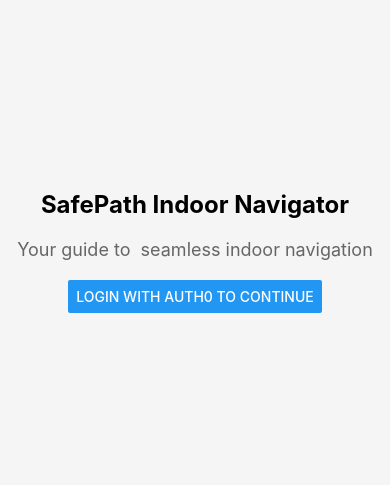
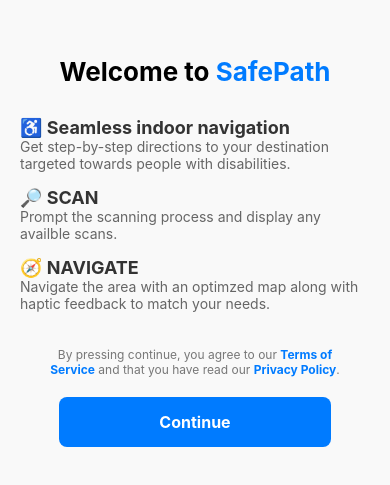
Before and after one commit to Forgi1/EDProject, a React Native app: screen /Auth in a window 390 px wide. Shown: the part 171-656 px from the top of the page. Built offline with nearby package versions, Linux system fonts and the light colour scheme; what react-native-auth0 would draw is missing.

Commit message:
updated authscreen

```diff
--- a/package.json
+++ b/package.json
@@ -20,7 +20,8 @@
     "react-native-reanimated": "^3.16.7",
     "react-native-safe-area-context": "^5.1.0",
     "react-native-screens": "^4.5.0",
-    "react-native-vector-icons": "^10.2.0"
+    "react-native-vector-icons": "^10.2.0",
+    "styled-components": "^6.1.15"
   },
   "devDependencies": {
     "@babel/core": "^7.25.2",
--- a/screens/AuthScreen.tsx
+++ b/screens/AuthScreen.tsx
@@ -1,5 +1,5 @@
 import React from 'react';
-import { View, Text, Button, StyleSheet } from 'react-native';
+import { View, Text, TouchableOpacity, StyleSheet } from 'react-native';
 import Auth0 from 'react-native-auth0';
 
 const auth0 = new Auth0({
@@ -23,9 +23,46 @@
 
   return (
     <View style={styles.container}>
-      <Text style={styles.title}>SafePath Indoor Navigator</Text>
-      <Text style={styles.subheading}>Your guide to  seamless indoor navigation</Text>
-      <Button title="Login with Auth0 to continue" onPress={login} />
+      {/* Title */}
+      <Text style={styles.title}>
+        Welcome to <Text style={styles.titleHighlight}>SafePath</Text>
+      </Text>
+
+      {/* Feature List */}
+      <View style={styles.featureContainer}>
+        <Text style={styles.featureTitle}>♿ Seamless indoor navigation </Text>
+        <Text style={styles.featureDescription}>
+            Get step-by-step directions to your destination targeted towards people with disabilities.
+        </Text>
+      </View>
+
+      <View style={styles.featureContainer}>
+        <Text style={styles.featureTitle}>🔎 SCAN</Text>
+        <Text style={styles.featureDescription}>
+          Prompt the scanning process and display any availble scans.
+        </Text>
+      </View>
+
+      <View style={styles.featureContainer}>
+        <Text style={styles.featureTitle}>🧭 NAVIGATE</Text>
+        <Text style={styles.featureDescription}>
+          Navigate the area with an optimzed map along with haptic feedback to match your needs.
+        </Text>
+      </View>
+
+      {/* Terms & Privacy */}
+      <View style={styles.termsContainer}>
+        <Text style={styles.termsText}>
+          By pressing continue, you agree to our{' '}
+          <Text style={styles.link}>Terms of Service</Text> and that you have read our{' '}
+          <Text style={styles.link}>Privacy Policy</Text>.
+        </Text>
+      </View>
+
+      {/* Continue Button */}
+      <TouchableOpacity style={styles.continueButton} onPress={login}>
+        <Text style={styles.continueButtonText}>Continue</Text>
+      </TouchableOpacity>
     </View>
   );
 };
@@ -33,19 +70,58 @@
 const styles = StyleSheet.create({
   container: {
     flex: 1,
+    backgroundColor: '#f9f9f9',
     justifyContent: 'center',
     alignItems: 'center',
-    backgroundColor: '#f5f5f5',
+    paddingHorizontal: 20,
   },
   title: {
-    fontSize: 24,
+    fontSize: 26,
     fontWeight: 'bold',
-    marginBottom: 20,
+    textAlign: 'center',
+    marginBottom: 30,
   },
-  subheading: {
+  titleHighlight: {
+    color: '#007BFF',
+  },
+  featureContainer: {
+    width: '100%',
+    marginBottom: 15,
+  },
+  featureTitle: {
     fontSize: 18,
+    fontWeight: 'bold',
+    color: '#333',
+  },
+  featureDescription: {
+    fontSize: 14,
     color: '#666',
-    marginBottom: 20,
+  },
+  termsContainer: {
+    marginTop: 20,
+    alignItems: 'center',
+    paddingHorizontal: 15,
+  },
+  termsText: {
+    fontSize: 12,
+    color: '#777',
+    textAlign: 'center',
+  },
+  link: {
+    color: '#007BFF',
+    fontWeight: 'bold',
+  },
+  continueButton: {
+    backgroundColor: '#007BFF',
+    paddingVertical: 15,
+    paddingHorizontal: 100,
+    borderRadius: 8,
+    marginTop: 20,
+  },
+  continueButtonText: {
+    color: '#FFF',
+    fontSize: 16,
+    fontWeight: 'bold',
   },
 });
 
```
Also changed, not shown: 1 other file (tests, documents, lock files or other folders).
